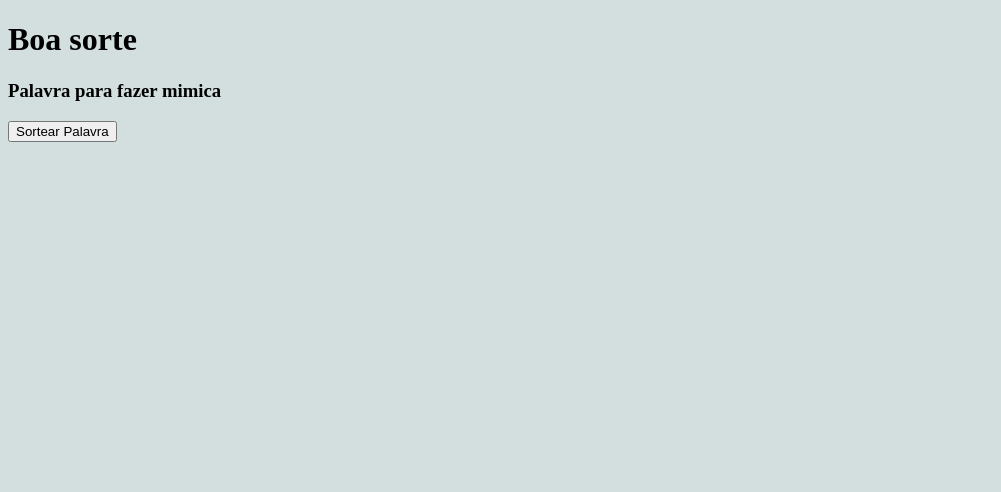
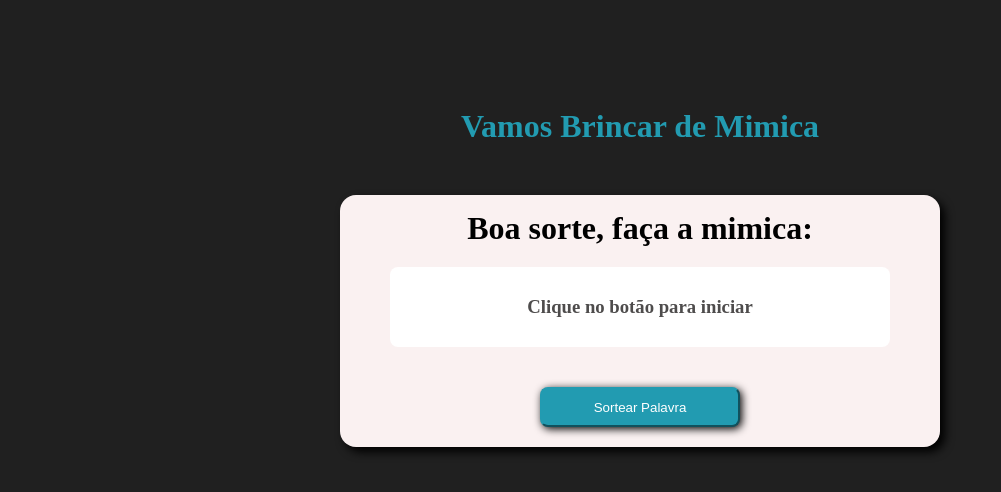
Before and after one commit to DanielRodrigoBeltrame/-Mimica, a plain HTML site: page index.html in a window 1280 px wide. Shown: the whole page, without its empty margins (0-1001 px from the left). Drawn offline with Linux system fonts and the light colour scheme.

Commit message:
Alteração CSS

```diff
--- a/index.html
+++ b/index.html
@@ -8,11 +8,14 @@
     <link rel="stylesheet" href="style.css">
 </head>
 <body>
-    <div>
 
-        <h1>Boa sorte</h1>
-        <h3 id="result">Palavra para fazer mimica</h3>
-        <button onclick="sortear ()">Sortear Palavra</button>
+    <h1 id="titulo">Vamos Brincar de Mimica</h1>
+
+    <div class="display">
+
+        <h1>Boa sorte, faça a mimica:</h1>
+        <h3 id="result">Clique no botão para iniciar</h3>
+        <button id="sortear" onclick="sortear ()">Sortear Palavra</button>
 
 
 
--- a/style.css
+++ b/style.css
@@ -1,3 +1,67 @@
 body{
-    background-color: rgb(211, 223, 223);
+    background-color: rgb(32, 32, 32);
+    display: flex;
+    justify-content: center;
+    flex-direction: column;
+    align-items: center;
+
 }
+
+.display{
+    display: flex;
+    justify-content: center;
+    align-items: center;
+    flex-direction: column;
+    background-color: rgb(250, 241, 241);
+    margin: 50px 0px 0px 0px;
+    width: 600px;
+    border-radius: 16px;
+    box-shadow: 5px 5px 10px black;
+
+}
+
+#result{
+
+    display: flex;
+    justify-content: center;
+    align-items: center;
+    background-color: rgb(255, 255, 255);
+    margin: 20px 0px 20px 0px;
+    width: 500px;
+    height: 80px;
+    color: rgb(78, 76, 76);
+    border-radius: 8px;
+
+}
+
+#sortear{
+
+    display: flex;
+    justify-content: center;
+    align-items: center;
+    background-color: rgb(34, 155, 177);
+    color: rgb(255, 255, 255);
+    margin: 20px 0px 20px 0px;
+    width: 200px;
+    height: 40px;
+    border-radius: 8px;
+    border-color: rgb(34, 155, 177);
+    box-shadow: 2px 2px 8px black;
+
+}
+
+h1{
+
+    margin: 15px 0px 0px 0px ;
+
+}
+
+#titulo{
+
+    display: flex;
+    justify-content: center;
+    align-items: center;
+    margin: 100px 0px 0px 0px;
+    color: rgb(34, 155, 177);
+
+}
```
